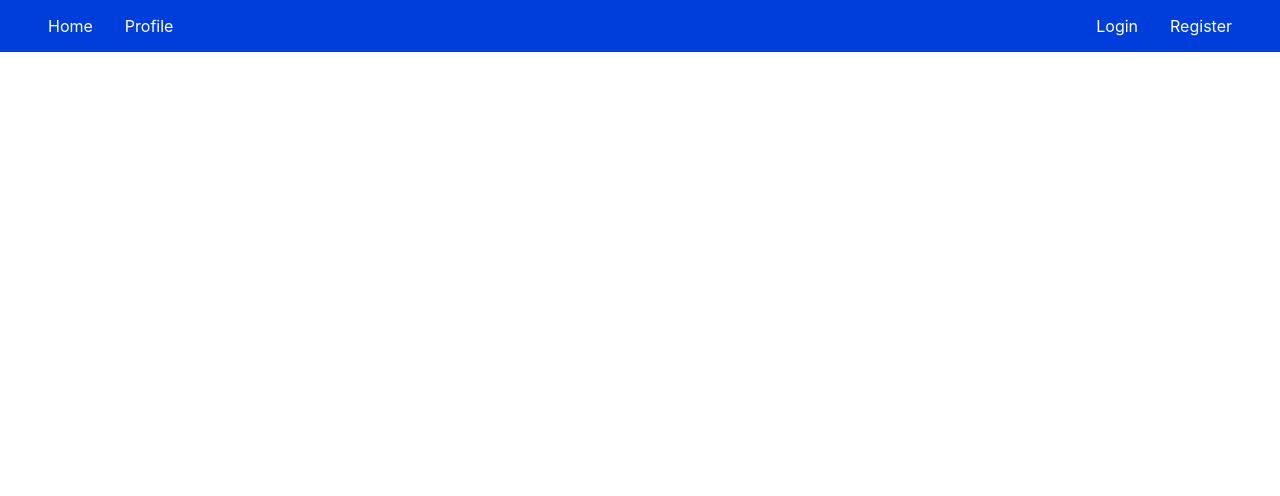
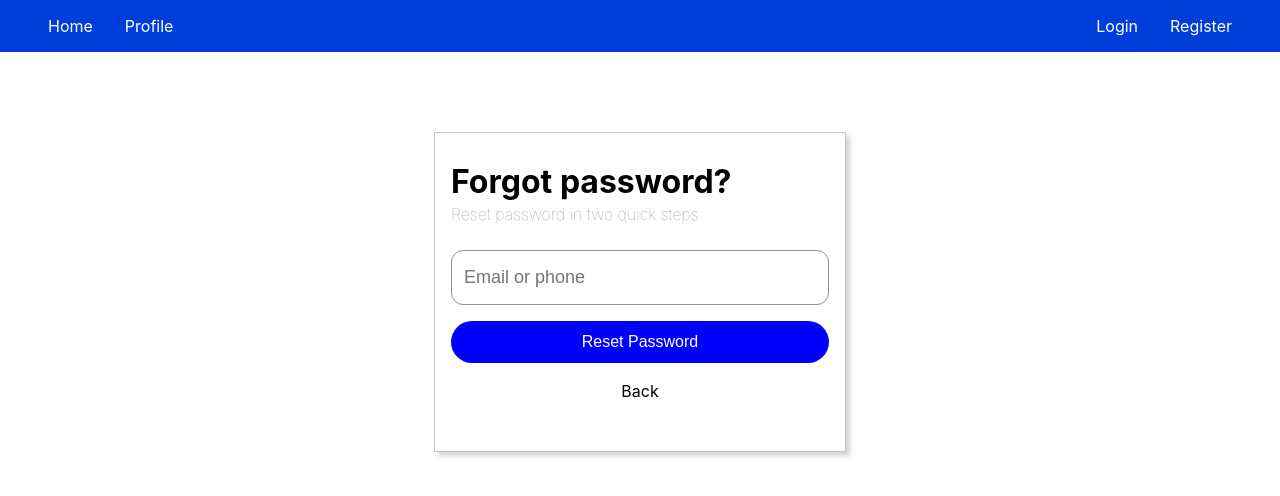
Before and after one commit to inigoSutandyo/linkedin-copy-react, a React (Vite) app: page /auth/forget in a window 1280 px wide. Shown: the top 496 px of the page. Built offline with nearby package versions, Linux system fonts and the light colour scheme.

Commit message:
update login form and add new forget password form

```diff
--- a/src/App.tsx
+++ b/src/App.tsx
@@ -6,6 +6,7 @@ import { BrowserRouter, Route, Routes } from 'react-router-dom'
 import Home from './pages/Home'
 import Login from './pages/auth/Login'
 import Register from './pages/auth/Register'
+import ForgetPassword from './pages/auth/ForgetPassword'
 
 
 function App() {
@@ -18,6 +19,7 @@ function App() {
         <Route path='/' element={<Home/>}/>
         <Route path='/auth/login' element={<Login/>}/>
         <Route path='/auth/register' element={<Register/>}/>
+        <Route path='/auth/forget' element={<ForgetPassword/>}/>
       </Routes>
     </BrowserRouter>
   )
--- /dev/null
+++ b/src/components/Error.tsx
@@ -0,0 +1,23 @@
+import React from 'react'
+
+interface Props {
+    message: string
+}
+
+const Error = (props: Props) => {
+    return (
+        <div style={{
+            backgroundColor: "rgb(255,114,118)",
+            width: "100%",
+            display: "flex",
+            justifyContent: "center",
+        }}>
+            <p style={{
+                fontSize: "16px",
+                margin: "4px"
+            }}>{props.message}</p>
+        </div>
+    )
+}
+
+export default Error
--- /dev/null
+++ b/src/pages/auth/ForgetPassword.tsx
@@ -0,0 +1,49 @@
+import React, { SyntheticEvent } from 'react'
+import "../../styles/auth/auth.css";
+type Props = {}
+
+const ForgetPassword = (props: Props) => {
+
+
+  function submit(e: SyntheticEvent) {
+
+  }
+
+    return (
+        <div className='center-container'>
+            <div className="input-form">
+                <h1 className="form-title">Forgot password?</h1>
+                <label className="form-subtitle">
+                    Reset password in two quick steps
+                </label>
+                <form action="POST" onSubmit={submit}>
+                    <div className="input-container">
+                        <input
+                        type="text"
+                        name="text"
+                        id="input"
+                        placeholder="Email or phone"
+                        className="form-input-primary"
+                        autoComplete="on"
+                        />
+                    </div>
+
+                    <div className="input-container">
+                        <input type="submit" value="Reset Password" className='btn-primary' />
+                    </div>
+                    <div className="input-container">
+                        <div style={{
+                            display : "flex",
+                            alignItems: 'center',
+                            justifyContent: 'center',
+                        }}>
+                            <label style={{cursor: 'pointer'}}>Back</label>
+                        </div>
+                    </div>
+                </form>
+            </div>
+        </div>
+    )
+}
+
+export default ForgetPassword
--- a/src/pages/auth/Login.tsx
+++ b/src/pages/auth/Login.tsx
@@ -1,19 +1,20 @@
-import axios from 'axios';
-import React, { SyntheticEvent, useState } from 'react'
-import { Link, useNavigate } from 'react-router-dom';
-import '../../styles/auth/auth.css'
+import axios from "axios";
+import React, { SyntheticEvent, useState } from "react";
+import { Link, useNavigate } from "react-router-dom";
+import Error from "../../components/Error";
+import "../../styles/auth/auth.css";
 interface Props {}
 
 const Login = (props: Props) => {
-  const [error, setError] = useState("")
-  const navigate = useNavigate()
+  const [error, setError] = useState("");
+  const navigate = useNavigate();
 
   const axiosConfig = {
     headers: {
-      'Content-Type': 'application/json'
+      "Content-Type": "application/json",
     },
     withCredentials: true,
-  }
+  };
 
   const submit = (e: SyntheticEvent) => {
     e.preventDefault();
@@ -25,57 +26,78 @@ const Login = (props: Props) => {
     const password = target.password.value;
     console.log({
       email,
-      password
-    })
+      password,
+    });
 
-    axios.post('http://localhost:8080/api/login', {
+    axios
+      .post(
+        "http://localhost:8080/api/login",
+        {
           email: email,
           password: password,
-
-    }, axiosConfig)
+        },
+        axiosConfig
+      )
       .then((response) => {
-        const msg = response.data.message
-        const isError = response.data.isError
+        const msg = response.data.message;
+        const isError = response.data.isError;
         if (!isError) {
-            navigate('/')
+          navigate("/");
         } else {
-            setError(msg)
+          setError(msg);
         }
-
       })
       .catch(function (error) {
-        console.log(error);
-        setError(error)
+        // console.log(error.response.data);
+        setError(error.response.data.message);
+
       })
       .then(function (response) {
         // always executed
-
+        console.log(error)
       });
-  }
+  };
 
   return (
-    <div className='center-container'>
-      <div  className='input-form'>
-        <h1 className='form-title'>
-          Sign In
-        </h1>
-        <label className='form-subtitle'>Stay updated on your professional world</label>
+    <div className="center-container">
+      <div className="input-form">
+        <h1 className="form-title">Sign In</h1>
+        <label className="form-subtitle">
+          Stay updated on your professional world
+        </label>
         <form action="POST" onSubmit={submit}>
-          <div className='input-container'>
-            <input type="email" name="email" id="email" placeholder='Email' className='form-input-primary' autoComplete="on"/>
+          <div className="input-container">
+            <input
+              type="email"
+              name="email"
+              id="email"
+              placeholder="Email"
+              className="form-input-primary"
+              autoComplete="on"
+            />
           </div>
 
-          <div className='input-container'>
-            <input type="password" name="password" id="password" placeholder='Password' className='form-input-primary' autoComplete="on"/>
-            <Link to={"/"} className="form-link">Forgot your password?</Link>
+          <div className="input-container">
+            <input
+              type="password"
+              name="password"
+              id="password"
+              placeholder="Password"
+              className="form-input-primary"
+              autoComplete="on"
+            />
+            <Link to={"/auth/forget"} className="form-link">
+              Forgot your password?
+            </Link>
           </div>
-          <div className='input-container'>
-            <input type="submit" value="Sign In" />
+          {error !== "" ? <Error message={error}/> : <></>}
+          <div className="input-container">
+            <input type="submit" value="Sign In" className="btn-primary" />
           </div>
         </form>
       </div>
     </div>
-  )
-}
+  );
+};
 
-export default Login
+export default Login;
--- a/src/pages/auth/Register.tsx
+++ b/src/pages/auth/Register.tsx
@@ -65,7 +65,7 @@ const Register = (props: Props) => {
 
                     </div>
                     <div className='input-container'>
-                        <input type="submit" value="Agree & Join" />
+                        <input type="submit" value="Agree & Join" className="btn-primary"/>
                     </div>
                 </form>
             </div>
--- a/src/styles/auth/auth.css
+++ b/src/styles/auth/auth.css
@@ -46,22 +46,6 @@
     color: rgba(78, 78, 78, 0.86)
 }
 
-.input-container > input[type=submit] {
-    align-self: center;
-    width: 100%;
-    color: white;
-    padding: 12px 4px 12px 4px;
-    background-color: rgb(42, 147, 238);
-    border-radius: 32px;
-    font-size: medium;
-    border: none;
-    cursor: pointer;
-}
-
-.input-container > input[type=submit]:hover {
-    color: white;
-    background-color: rgb(2, 91, 168);
-}
 
 .form-link {
     margin-top: 4px;
--- a/src/styles/main.css
+++ b/src/styles/main.css
@@ -26,8 +26,29 @@ body {
 
 .center-container {
     display: flex;
+    flex-direction: column;
     width: 100%;
     height: 480px;
     align-items: center;
     justify-content: center;
 }
+
+.btn-primary {
+    align-self: center;
+    width: 100%;
+    color: white;
+    padding: 12px 4px 12px 4px;
+    background-color: rgb(0, 0, 255);
+    border-radius: 32px;
+    font-size: medium;
+    border: none;
+    cursor: pointer;
+}
+
+.btn-primary:hover {
+    background-color: rgb(35, 101, 255);
+}
+
+.btn-secondary {
+    color: black;
+}
```
Lines whose indentation alone changed are shown as unchanged.
